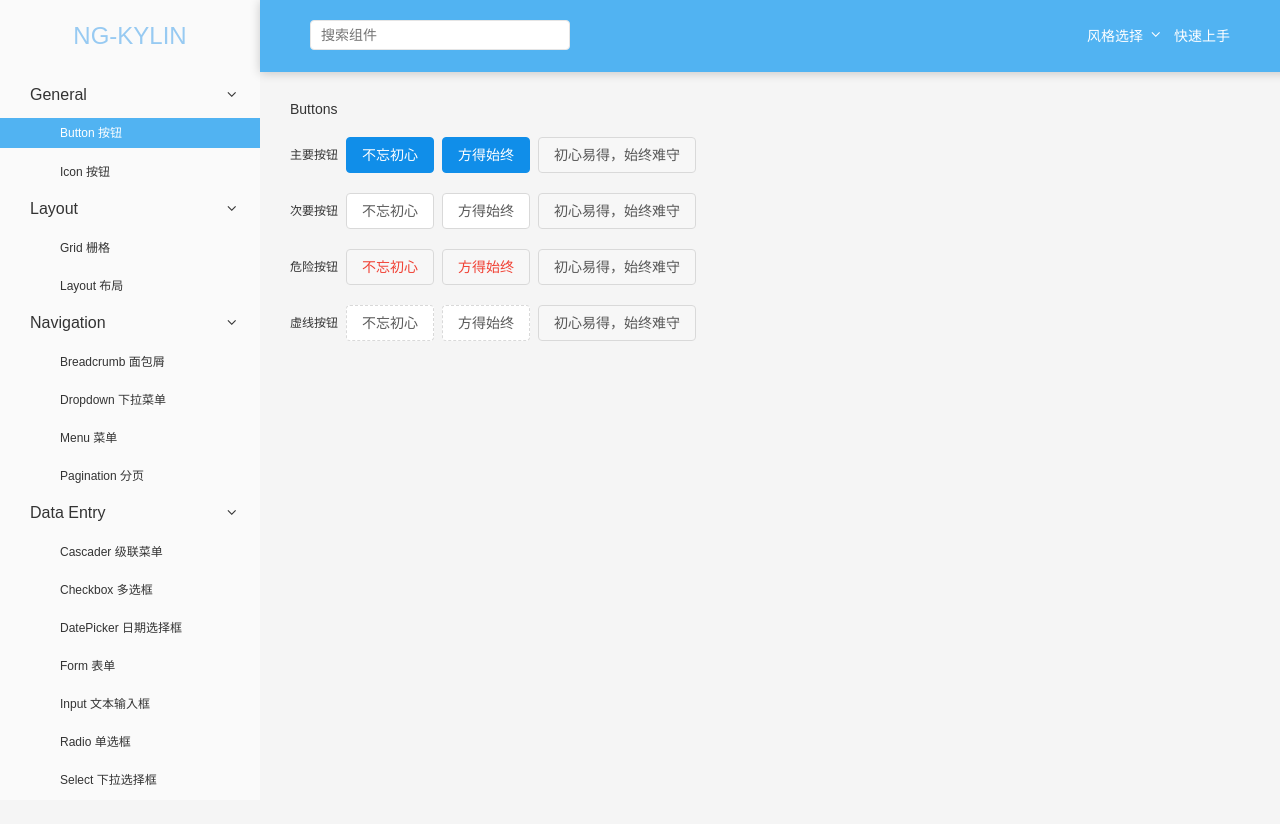
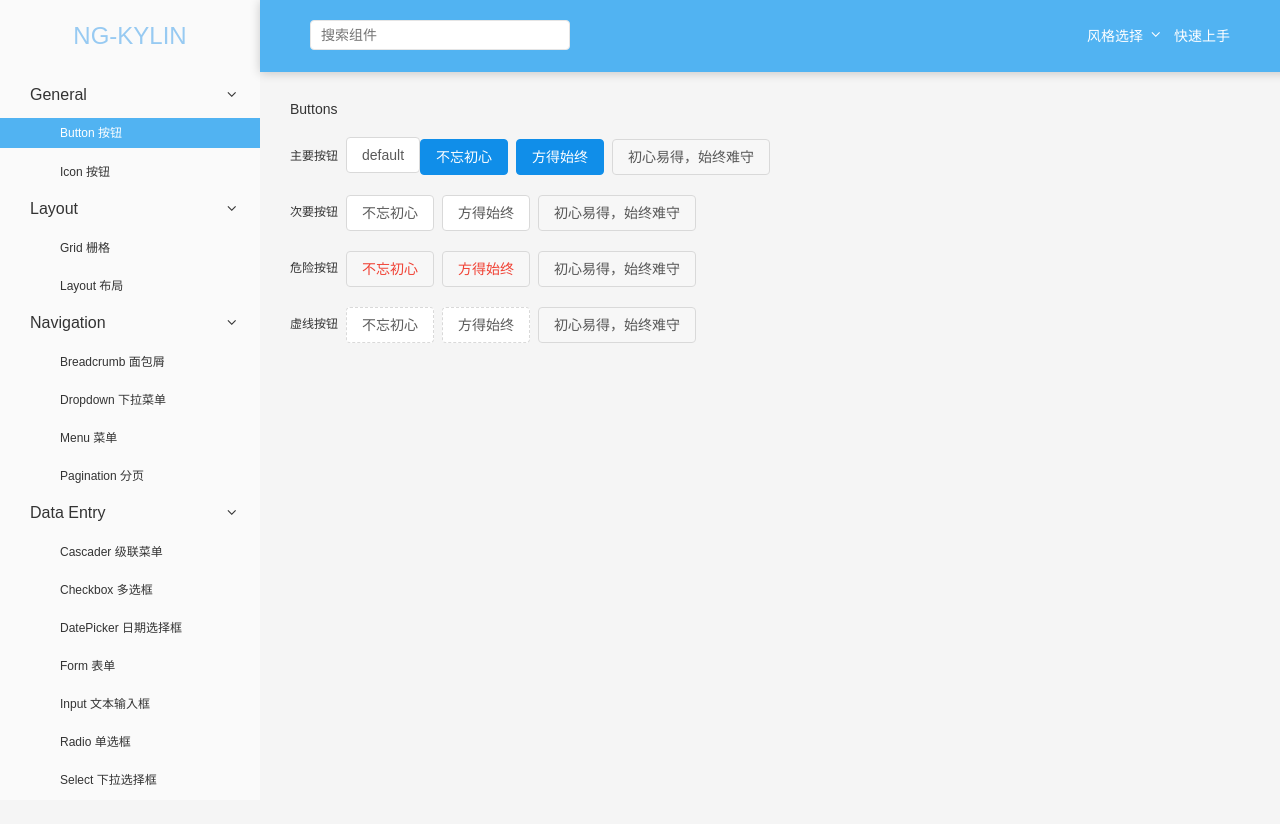
Before and after one commit to robinv8/ng-kylin, an Angular app: page /general/button in a window 1280 px wide. Shown: the top 824 px of the page. Built offline with nearby package versions, Linux system fonts and the light colour scheme.

Commit message:
create a button component

```diff
--- /dev/null
+++ b/src/app/components/button/ky-button.component.html
@@ -0,0 +1 @@
+<ng-content></ng-content>
--- /dev/null
+++ b/src/app/components/button/ky-button.component.scss
@@ -0,0 +1,16 @@
+.ky-btn {
+  display: inline-block;
+  text-align: center;
+  cursor: pointer;
+  border: 1px solid transparent;
+  white-space: nowrap;
+  font-size: 14px;
+  line-height: 14px;
+  border-radius: 4px;
+  padding: 10px 15px;
+  user-select: none;
+  color: rgba(0,0,0,.65);
+  background-color: #fff;
+  border-color: #d9d9d9;
+  outline: none;
+}
--- /dev/null
+++ b/src/app/components/button/ky-button.component.ts
@@ -0,0 +1,27 @@
+import {Component, Renderer2, ElementRef, AfterContentInit, ViewEncapsulation} from '@angular/core';
+
+@Component({
+  selector: '[ky-button]',
+  templateUrl: './ky-button.component.html',
+  encapsulation: ViewEncapsulation.None,
+  styleUrls: ['./ky-button.component.scss']
+})
+export class KyButtonComponent implements AfterContentInit {
+
+  _el: HTMLElement;
+  nativeElement: HTMLElement;
+  _prefixCls = 'ky-btn';
+
+  constructor(private _elementRef: ElementRef, private _renderer: Renderer2) {
+    this._el = this._elementRef.nativeElement;
+    this.nativeElement = this._elementRef.nativeElement;
+    this._renderer.addClass(this._el, this._prefixCls);
+  }
+
+  ngAfterContentInit() {
+    console.log('测试成功~');
+  }
+
+  _setClass(): void {
+  }
+}
--- a/src/app/pages/general/button/button.component.html
+++ b/src/app/pages/general/button/button.component.html
@@ -2,26 +2,51 @@
   <h1>Buttons</h1>
   <ul class="buttons">
     <li>主要按钮</li>
-    <li><button class="btn btn-primary">不忘初心</button></li>
-    <li><button class="btn btn-primary">方得始终</button></li>
-    <li><button class="btn btn-disable">初心易得，始终难守</button></li>
+    <button ky-button>default</button>
+    <li>
+      <button class="btn btn-primary">不忘初心</button>
+    </li>
+    <li>
+      <button class="btn btn-primary">方得始终</button>
+    </li>
+    <li>
+      <button class="btn btn-disable">初心易得，始终难守</button>
+    </li>
   </ul>
   <ul class="buttons">
     <li>次要按钮</li>
-    <li><button class="btn">不忘初心</button></li>
-    <li><button class="btn">方得始终</button></li>
-    <li><button class="btn btn-disable">初心易得，始终难守</button></li>
+    <li>
+      <button class="btn">不忘初心</button>
+    </li>
+    <li>
+      <button class="btn">方得始终</button>
+    </li>
+    <li>
+      <button class="btn btn-disable">初心易得，始终难守</button>
+    </li>
   </ul>
   <ul class="buttons">
     <li>危险按钮</li>
-    <li><button class="btn btn-danger">不忘初心</button></li>
-    <li><button class="btn btn-danger">方得始终</button></li>
-    <li><button class="btn btn-disable">初心易得，始终难守</button></li>
+    <li>
+      <button class="btn btn-danger">不忘初心</button>
+    </li>
+    <li>
+      <button class="btn btn-danger">方得始终</button>
+    </li>
+    <li>
+      <button class="btn btn-disable">初心易得，始终难守</button>
+    </li>
   </ul>
   <ul class="buttons">
     <li>虚线按钮</li>
-    <li><button class="btn btn-dashed">不忘初心</button></li>
-    <li><button class="btn btn-dashed">方得始终</button></li>
-    <li><button class="btn btn-disable">初心易得，始终难守</button></li>
+    <li>
+      <button class="btn btn-dashed">不忘初心</button>
+    </li>
+    <li>
+      <button class="btn btn-dashed">方得始终</button>
+    </li>
+    <li>
+      <button class="btn btn-disable">初心易得，始终难守</button>
+    </li>
   </ul>
 </section>
--- /dev/null
+++ b/src/index.show.ts
@@ -0,0 +1 @@
+export * from './app/components/ng-kylin.module';
--- a/tslint.json
+++ b/tslint.json
@@ -117,13 +117,13 @@
     "directive-selector": [
       true,
       "attribute",
-      "app",
+      "ky",
       "camelCase"
     ],
     "component-selector": [
       true,
-      "element",
-      "app",
+      ["element","attribute"],
+      ["ky","app"],
       "kebab-case"
     ],
     "use-input-property-decorator": true,
```
Also changed, not shown: src/app/components/button/ky-button.module.ts (added, +17 -0 lines), src/app/components/ng-kylin.module.ts (added, +19 -0 lines), src/app/pages/general/button/button.module.ts (+10 -7 lines), .angular-cli.json, 1 other file (tests, documents, lock files or other folders).
